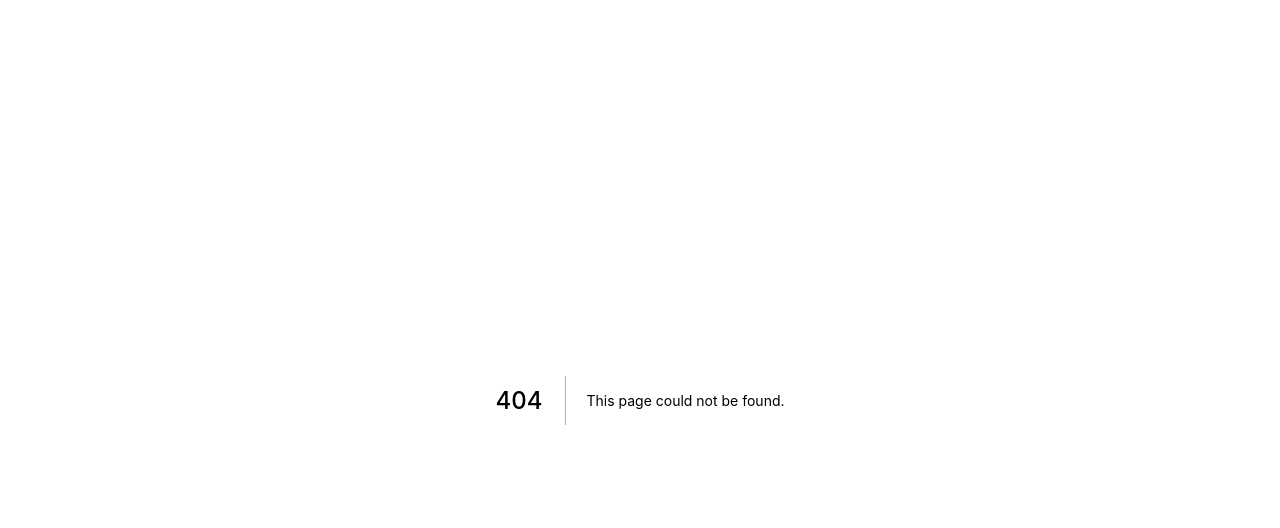
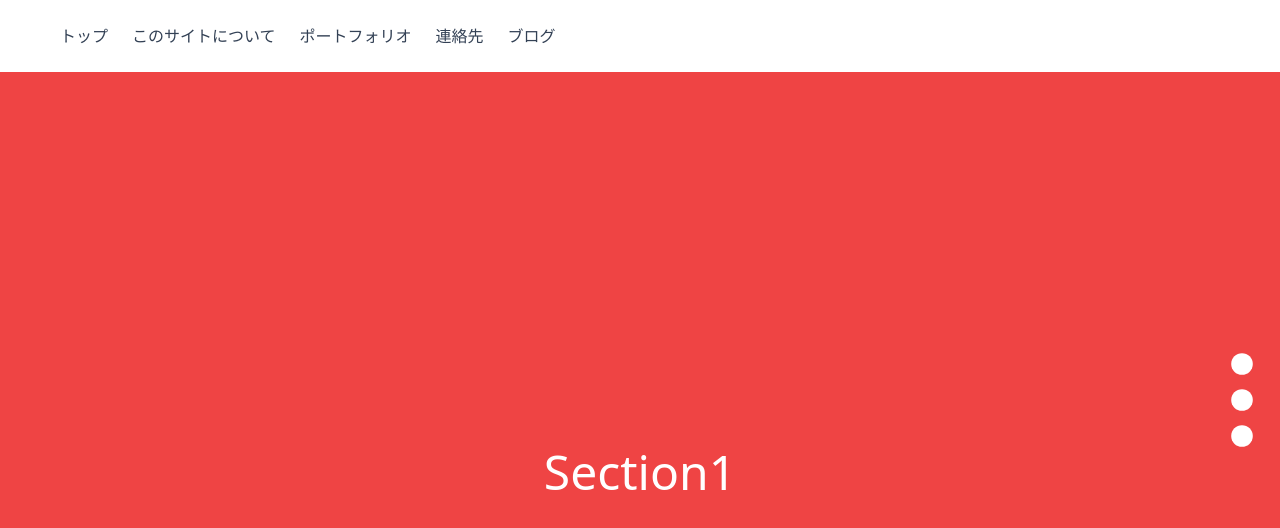
Before and after one commit to kosuke424/next-notion-blog, a Next.js app: page /portforio in a window 1280 px wide. Before the commit this address had no page. Shown: the top 528 px of the page. Built offline with nearby package versions, Linux system fonts and the light colour scheme.

Commit message:
portforio page slider

```diff
--- a/components/Navbar.tsx
+++ b/components/Navbar.tsx
@@ -21,8 +21,8 @@ function Navbar () {
         </ul>
         <ul className="hidden md:flex md:flex-row">
           {[
+            ['ポートフォリオ', '/portforio'],
             ['お問い合わせ', '/query'],
-            ['works', '/works'],
           ].map(([title, url]) => (
             <Link href={url}>
               <li>
--- /dev/null
+++ b/components/portforio/P_navbar.tsx
@@ -0,0 +1,23 @@
+import Link from 'next/link'
+import React from 'react'
+import { siteConfig } from '../../site.config'
+
+const pNavbar = () => {
+  return (
+    <nav className="relative w-full flex flex-wrap items-center justify-between py-4  text-gray-500 hover:text-gray-700 focus:text-gray-700 navbar navbar-expand-lg navbar-light w-screen">
+      <div className="container-fluid w-full flex flex-wrap items-center justify-between px-12">
+        <ul className="hidden md:flex md:flex-row">
+            {siteConfig.portfotioNav.map((menu) => (
+            <Link href={`/portforio/${menu}`}>
+              <li>
+                <a className="block rounded-lg px-3 py-2 text-slate-700 font-medium hover:bg-slate-100 hover:text-slate-900">{menu}</a>
+              </li>
+            </Link>
+          ))}
+        </ul>
+      </div>
+    </nav>
+  )
+}
+
+export default pNavbar
--- /dev/null
+++ b/components/portforio/P_works.tsx
@@ -0,0 +1,65 @@
+import React, { FC } from 'react'
+import { useInView } from 'react-intersection-observer'
+// import ClassNames from "classnames"
+
+const P_works:FC = () => {
+
+    //Hooksの設定(sectionの数だけ作る)
+    const [ref1, inView1] = useInView({
+        rootMargin: '-50% 0px',
+        threshold: 0,
+    })
+
+    const [ref2, inView2] = useInView({
+        rootMargin: '-50% 0px',
+        threshold: 0,
+    })
+
+    const [ref3, inView3] = useInView({
+    rootMargin: '-50% 0px',
+    threshold: 0,
+    })
+
+  return (
+    <div className="w-full h-screen snap overflow-y-auto scrolling-touch">
+        <section
+            ref={ref1}
+            id="section1"
+            className="w-full h-screen snap-start flex justify-center items-center bg-red-500 text-5xl text-white"
+        >
+            Section1
+        </section>
+        <section
+            ref={ref2}
+            id="section2"
+            className="w-full h-screen snap-start flex justify-center items-center bg-yellow-500 text-5xl text-white"
+        >
+            Section2
+        </section>
+        <section
+            ref={ref3}
+            id="section3"
+            className="w-full h-screen snap-start flex justify-center items-center bg-green-500 text-5xl text-white"
+        >
+            Section3
+        </section>
+
+        <nav id="pagination" className="fixed top-1/2 right-8 nav-transform">
+            <a
+                className={`block w-3 h-3 my-6 rounded-full bg-white pagination-transition ${inView1 ? 'pagination-active':''}`}
+                href="#section1"
+            />
+            <a
+                className={`block w-3 h-3 my-6 rounded-full bg-white pagination-transition ${inView2 ? 'pagination-active':''}`}
+                href="#section2"
+            />
+            <a
+                className={`block w-3 h-3 my-6 rounded-full bg-white pagination-transition ${inView3 ? 'pagination-active':''}`}
+                href="#section3"
+            />
+        </nav>
+    </div>
+  )
+}
+
+export default P_works
--- a/package.json
+++ b/package.json
@@ -9,10 +9,12 @@
     "lint": "next lint"
   },
   "dependencies": {
+    "classnames": "^2.3.2",
     "next": "12.3.0",
     "notion-block-renderer": "^2.3.7",
     "react": "18.2.0",
     "react-dom": "18.2.0",
+    "react-intersection-observer": "^9.4.0",
     "sharp": "^0.31.0",
     "tocbot": "^4.18.2"
   },
--- /dev/null
+++ b/pages/portforio.tsx
@@ -0,0 +1,14 @@
+import React from 'react'
+import P_navbar from '../components/portforio/P_navbar'
+import P_works from '../components/portforio/P_works'
+
+const portforio = () => {
+  return (
+    <div>
+      <P_navbar />
+      <P_works />
+    </div>
+  )
+}
+
+export default portforio
--- a/site.config.ts
+++ b/site.config.ts
@@ -5,4 +5,5 @@ export const siteConfig = {
     githubUrl: "https://github.com/kosuke424",
     categories: ["web3", "programming", "NFT", "metaverse", "DAO"],
     per_page: 10,
+    portfotioNav: ["トップ", "このサイトについて", "ポートフォリオ", "連絡先", "ブログ"],
 }
--- a/styles/globals.css
+++ b/styles/globals.css
@@ -1,6 +1,26 @@
 @tailwind base;
 @tailwind components;
 @tailwind utilities;
+
+@layer utilities {
+  .snap {
+    scroll-snap-type: y mandatory;
+  }
+  .snap-start {
+    scroll-snap-align: start;
+  }
+  .nav-transform {
+    transform: translateY(-50%);
+    z-index: 10;
+  }
+  .pagination-transition {
+    transition: transform 0.2s;
+  }
+  .pagination-active {
+    transform: scale(1.8);
+  }
+}
+
 h1 {
   @apply font-semibold leading-tight text-4xl mt-0 mb-2;
 }
```
Also changed, not shown: 2 other files (tests, documents, lock files or other folders).
